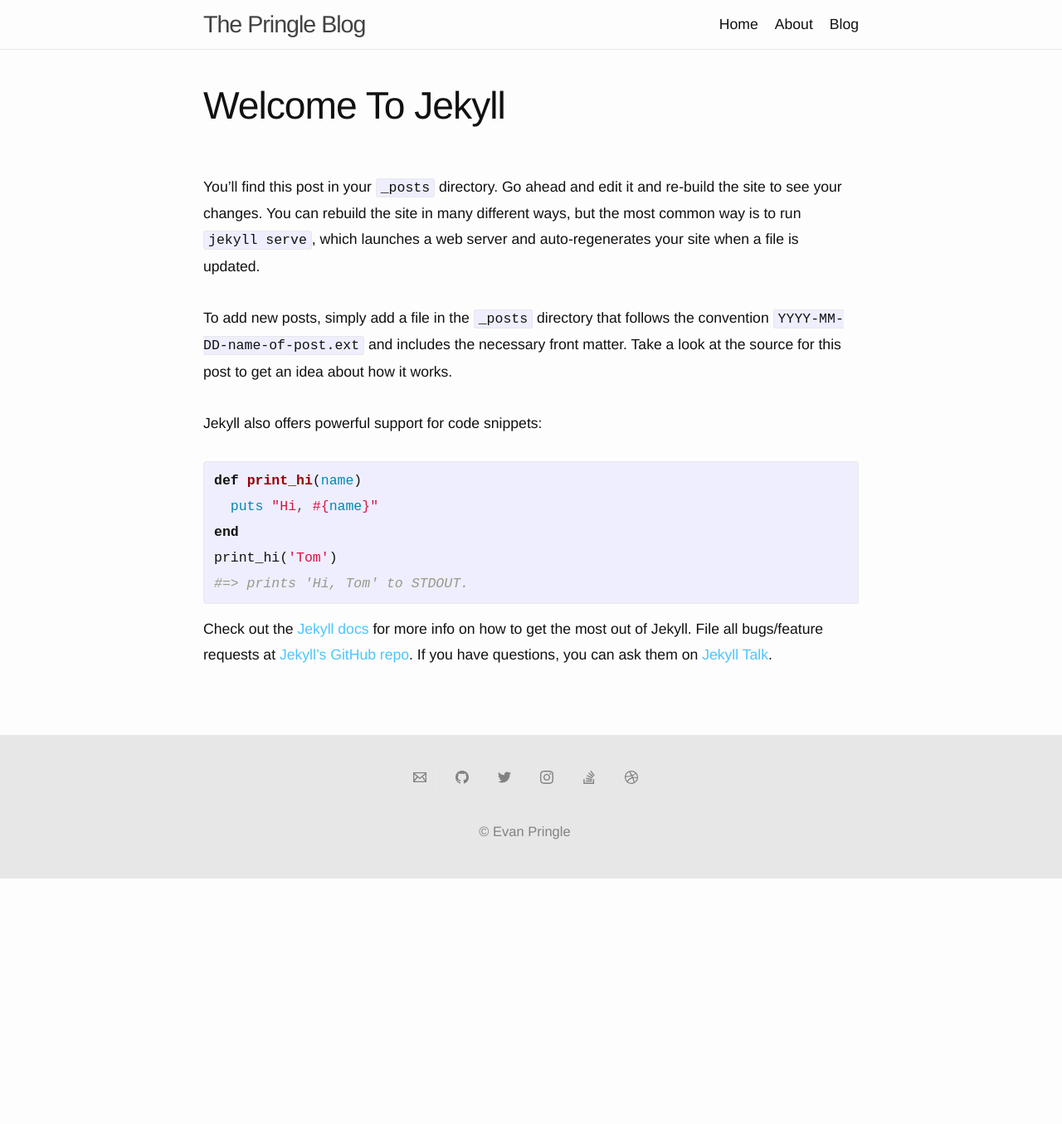
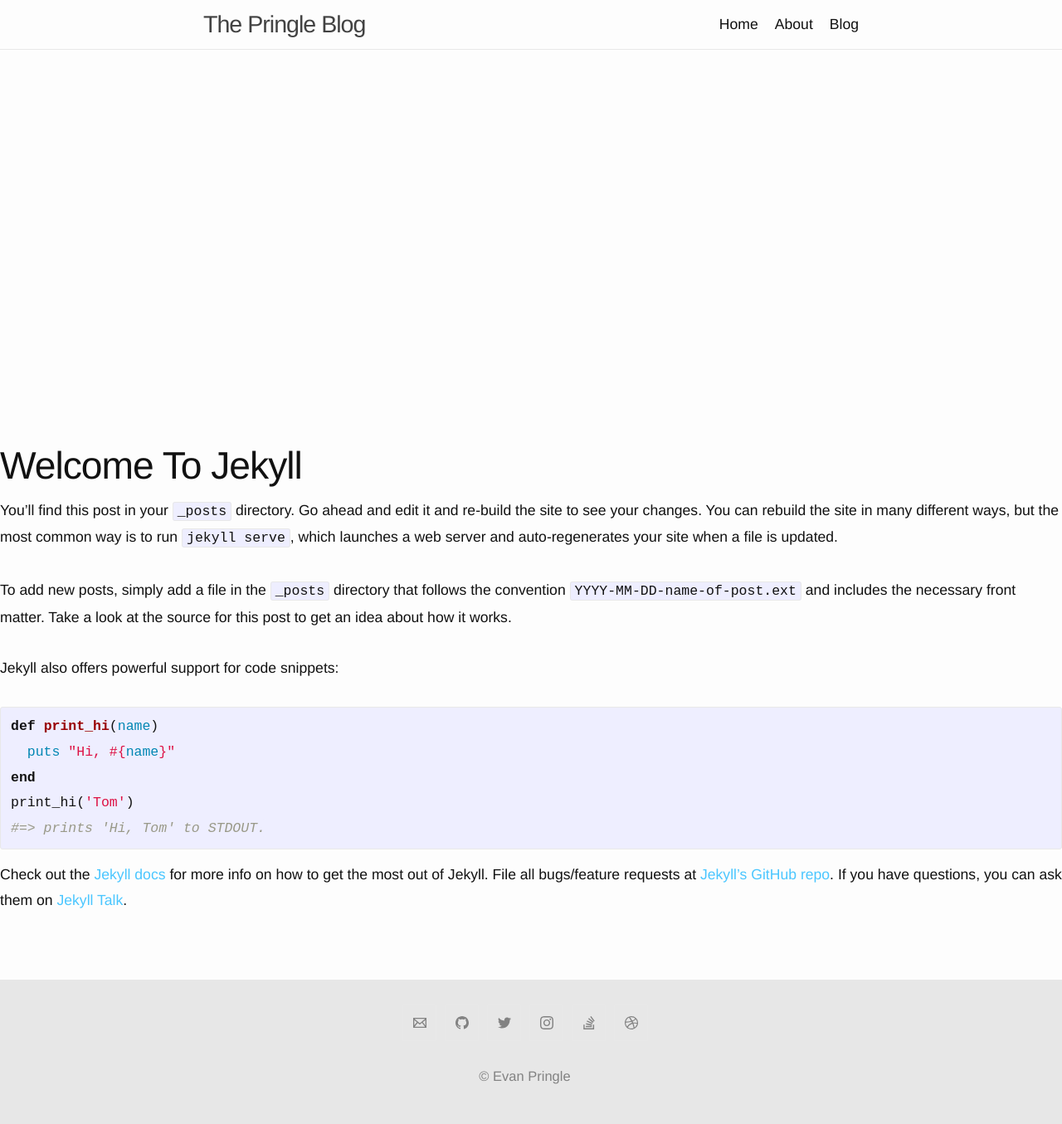
Before and after one commit to evmoriarty/portfolio, a Jekyll site: the page built from _posts/2016-05-20-welcome-to-jekyll.md, in a window 1280 px wide. Shown: the whole page at 83% size. Built offline with Jekyll 4.4.1, drawn with Linux system fonts in a browser that asks for light colours; some web fonts are replaced; before the commit the page ends 1059 px from its top, so only the background shows below that.

Commit message:
moved title outside of header

```diff
--- a/_layouts/blog.html
+++ b/_layouts/blog.html
@@ -4,12 +4,10 @@
 
 <article class="post h-entry" itemscope itemtype="http://schema.org/BlogPosting">
 
-  {% if page.image %}
-  <header class="post-header header-image" style="background-image: url({{ page.image }})">
-  {% else %}
-  <header class="post-header" style="margin-top: ">
-  {% endif %}
-    <div class="wrapper">
+  <header class="post-header header-image" style="background-image: url({{ page.background-image }})">
+  </header>
+    <div class="post-wrapper">
+      <div class="blog-post-header">
         <h1 class="post-title p-name" itemprop="name headline">{{ page.title | escape }}</h1>
         <p class="post-meta">
           <!-- Categories -->
@@ -18,15 +16,10 @@
           {% if category_count != 0 %}
             {% for category in page.categories %}<a href="{{ site.blogurl }}{{ category | slugify }}/" class="category-link">{{ category }}</a>{% endfor %} | {{ page.date | date: date_format }}
           {% endif %}
-        <!-- Page Author -->
-        {%- if page.author -%}
-          • <span itemprop="author" itemscope itemtype="http://schema.org/Person"><span class="p-author h-card" itemprop="name">{{ page.author | escape }}</span></span>
-        {%- endif -%}
         </p>
+        <div class="bar"></div>
       </div>
-  </header>
 
-  <div class="wrapper">
       <div class="post-content e-content" itemprop="articleBody">
         {{ content }}
       </div>
```
Also changed, not shown: blog.md (+29 -24 lines). Lines whose indentation alone changed are shown as unchanged.
